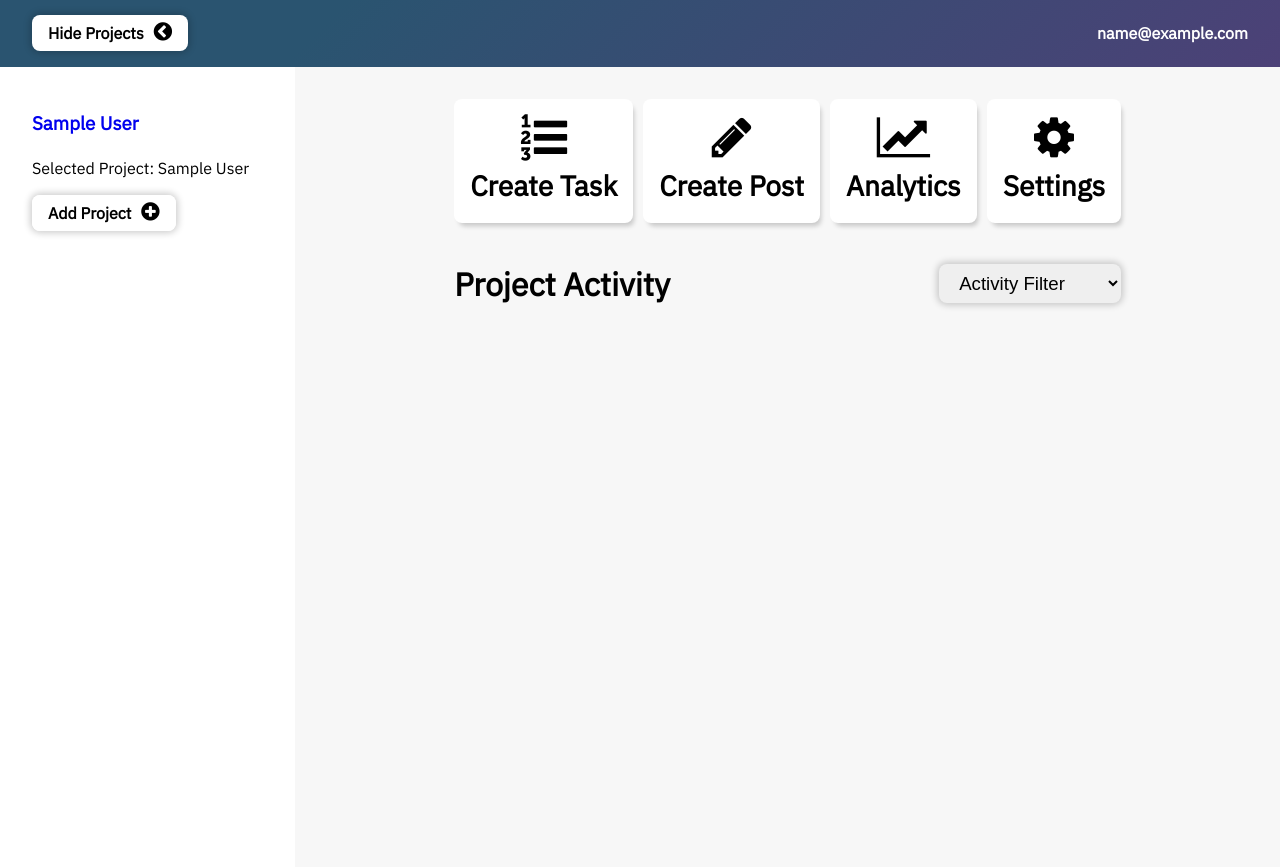
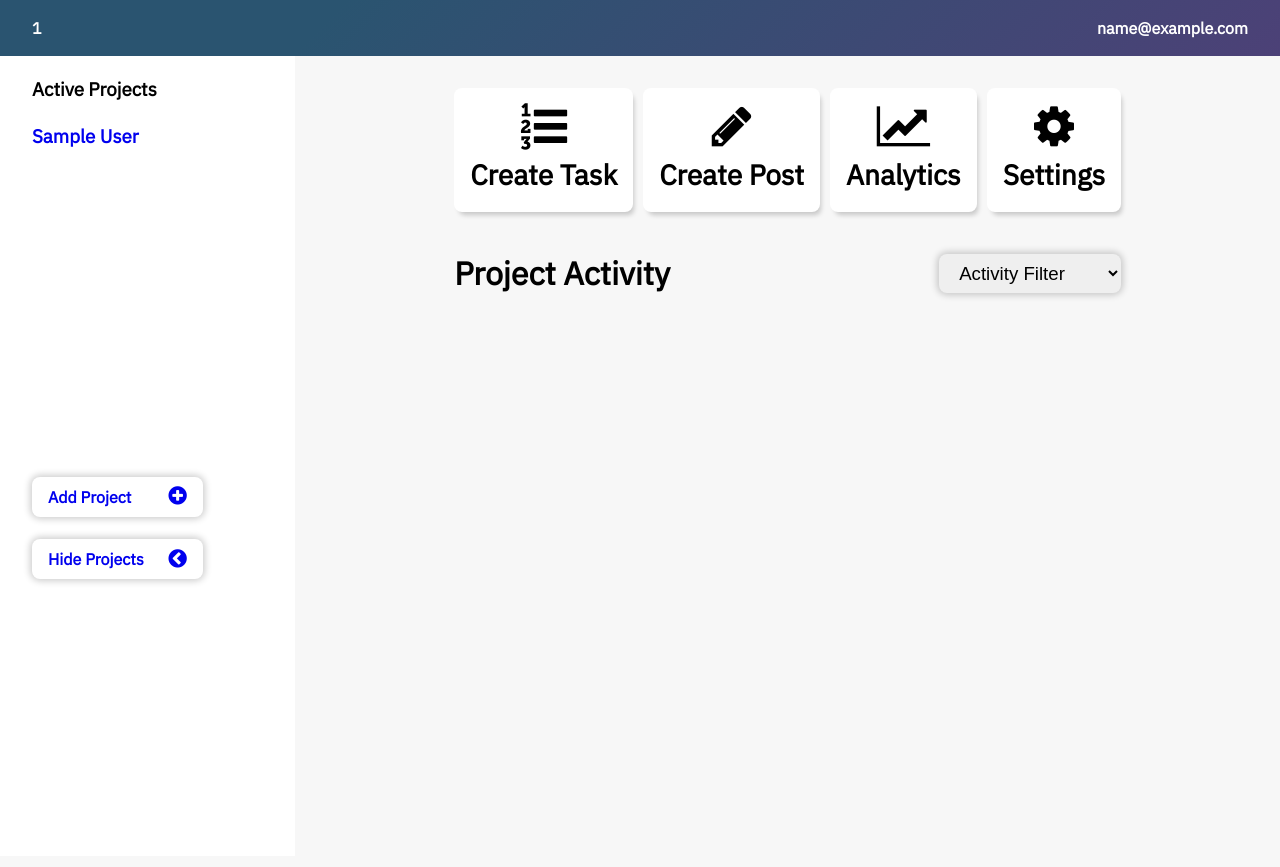
Before and after one commit to SatherWS/Micro-Cloud, a PHP site: page /views/dashboard.php in a window 1280 px wide. Shown: the part 55-922 px from the top of the page. After the commit the page ends 637 px from the top, so only its background shows below. Run offline with PHP 8.4, Linux system fonts and the light colour scheme; the visitor is signed in with stand-in values (Sample User, id 1); data that the repository does not hold is empty.

Commit message:
see change log

```diff
--- a/static/modal.js
+++ b/static/modal.js
@@ -16,13 +16,13 @@
  }
 
  // Close when the user clicks add attachment button
- end.onclick = function() {
+ span.onclick = function() {
    if (event.target == modal) {
      modal.style.display = "none";
    }
  }
 
- // close window on click outside of modal d/n work
+ // close window on click outside of modal
  window.onclick = function(event) {
   if (event.target == modal) {
     modal.style.display = "none";
--- a/static/style.css
+++ b/static/style.css
@@ -125,6 +125,10 @@ textarea {
   -moz-box-sizing:content-box;
   box-sizing:content-box;
   -webkit-box-sizing:content-box;
+}
+
+.spc-n:focus {
+  outline: none;
 }
 
 .todo-panel textarea {
@@ -306,6 +310,13 @@ textarea {
 .fixed-content {
   top: 0;
   position:sticky;
+  height: 100vh;
+}
+.fixed-content-items {
+  display: grid;
+  grid-template-rows: 1fr 1fr;
+  grid-template-columns: auto;
+  height: 100vh;
 }
 
 .welcome {
@@ -1074,12 +1085,24 @@ tr:hover {background-color:#f5f5f5;}
   }
 
   /* use in chat-details.php */
-  .add-btn a{
+  .add-btn a {
     color: #000;
     background: #fff;
     border-radius: 8px;
     padding: .5rem 1rem;
     box-shadow: 0px 0px 7px 2px rgba(0,0,0,.2);
+  }
+  .dash-btn {
+    color: #000;
+    background: #fff;
+    border-radius: 8px;
+    width: 60%;
+    padding: .5rem 1rem;
+    box-shadow: 0px 0px 7px 2px rgba(0,0,0,.2);
+  }
+  #myBtn {
+    display: flex;
+    justify-content: space-between;
   }
 
   button.add-btn {
--- /dev/null
+++ b/views/components/modal.php
@@ -0,0 +1,22 @@
+<form action="../controllers/add_entry.php" method="post">
+    <div id="myModal" class="modal">
+        <div class="modal-content">
+            <span class="close">&times;</span>
+            <h2>Project Selector</h2>
+            <p>Create a new project or search for an existing project to send an application.</p>
+            <input type="text" class="spc-n" name="teamname" placeholder="Enter the project's name" required>
+            <div class="todo-flex r-cols">
+                <label class="container">Create Project
+                    <input type="radio" checked="checked" name="radio" value="create">
+                    <span class="checkmark"></span>
+                </label>
+                <label class="container">Join Project
+                    <input type="radio" name="radio" value="join">
+                    <span class="checkmark"></span>
+                </label>
+            </div>
+            <br>
+            <input type="submit" name="send-project" value="Submit">
+        </div>
+    </div>
+</form>
--- a/views/create-journal.php
+++ b/views/create-journal.php
@@ -17,7 +17,7 @@
 <head>
     <meta charset="UTF-8">
     <meta name="viewport" content="width=device-width, initial-scale=1.0">
-    <title>Journal App</title>
+    <title>Swoop | Create Post</title>
     <link rel="stylesheet" href="../static/style.css">
     <link rel="stylesheet" href="../static/modal.css">
     <link rel="stylesheet" href="https://cdnjs.cloudflare.com/ajax/libs/font-awesome/4.7.0/css/font-awesome.min.css">
@@ -33,7 +33,7 @@
                 <h1>Create New Note</h1>
                 <div class="flex-subs">
                     <input type="text" name="jsubject" placeholder="Type Subject of Entry" id="form-control" class="spc-n j-title-field" required>
-                    <input type="text" name="category" placeholder="Enter Subject's Category" list="categoryList" class="spc-n cat-list">
+                    <input type="text" name="category" placeholder="Enter Subject's Category" list="categoryList" class="spc-n cat-list" required>
                     <datalist id="categoryList">
                     <?php
                         if (mysqli_num_rows($result) > 0) {
@@ -50,7 +50,7 @@
                 <label class="container">
                     <input type="checkbox" name="omit">
                     <span class="checkmark"></span>
-                    Allow others to edit
+                    Make Public
                 </label>
                 -->
                 <br><br>
--- a/views/create-task.php
+++ b/views/create-task.php
@@ -59,11 +59,6 @@
                     <label>Date Due</label><br>
                     <input type="date" name="end-date" class="todo-item spc-n" required>
                     <br><br>
-                    <!--
-                    <label>Time Due</label><br>
-                    <input type="time" name="time-due" class="todo-item spc-n" required>
-                    <br><br>
-                    -->
                     <label>Importance Rating</label><br>
                     <select name="importance" class="spc-n rep-item" required>
                         <option value="none" selected disabled hidden>
--- a/views/dashboard.php
+++ b/views/dashboard.php
@@ -14,10 +14,11 @@
     $stmnt2->bind_param("s", $_SESSION["unq_user"]);
     $stmnt2->execute();
     $results2 = $stmnt2 -> get_result();
-    $row = mysqli_fetch_assoc($results2);
     $project = "";
-    if (isset($row)) {
-        $_SESSION["team"] = $row["team_name"];
+    while ($row = mysqli_fetch_assoc($results2)) {
+        if (!isset($_SESSION["team"]))
+            $_SESSION["team"] = $row["team_name"];
+        $team = $row["team_name"];
         $project .= "<h3><a href='../controllers/change_team.php?switched=".$row["team_name"]."'>";
         $project .= $row["team_name"]."</a></h3>";
     }
@@ -140,39 +141,46 @@
     <meta charset="UTF-8">
     <meta name="viewport" content="width=device-width, initial-scale=1.0">
     <link rel="stylesheet" href="../static/style.css">
+    <link rel="stylesheet" href="../static/modal.css">
     <link rel="stylesheet" href="https://cdnjs.cloudflare.com/ajax/libs/font-awesome/4.7.0/css/font-awesome.min.css">
     <link href="https://fonts.googleapis.com/css2?family=PT+Sans&display=swap" rel="stylesheet">
     <link rel="shortcut icon" href="../favicon.png">
+    <script src="https://code.jquery.com/jquery-3.5.1.min.js" integrity="sha256-9/aliU8dGd2tb6OSsuzixeV4y/faTqgFtohetphbbj0=" crossorigin="anonymous"></script>
     <title>Swoop | Dashboard</title>
 </head>
 <body class="todo-bg-test">
     <?php include("./components/header.php");?>
+    <?php include("./components/modal.php");?>
 
     <div class="todo-bg-test">
     <div class="svg-bg">
         <div class="todo-flex">
-            <h4 class="ml2rem add-btn">
-                <a href="./create-journal.php">
-                    <span>Hide Projects</span><i class="fa fa-chevron-circle-left"></i>
-                </a>
-            </h4>
+            <p class="welcome"><?php echo $_SESSION["team"];?></p>
             <p class="welcome"><?php echo $_SESSION["unq_user"];?></p>
         </div>
     </div>
     <div class="dash-grid r-col">
         <section class="side-bar">
             <div class="fixed-content">
-                <br><?php
-                    echo $project;
-                    if (!isset($_SESSION["team"]))
-                        echo "<p>Selected Project: None</p>";
-                    else
-                        echo "<p>Selected Project: ".$_SESSION["team"]."</p>";
-                ?>
-                <div class="add-btn">
-                    <h4><a href="#">
-                        <span>Add Project</span><i class="fa fa-plus-circle"></i>
-                    </a></h4>
+                <div class="fixed-content-items">
+                    <div>
+                        <h3>Active Projects</h3>
+                        <?php
+                            echo $project;
+                            if (!isset($_SESSION["team"]))
+                                echo "<p>This user doesn't have any projects</p>";
+                        ?>
+                    </div>
+                    <div>
+                        <h4 class="dash-btn"><a href="#myModal" id="myBtn">
+                            <span>Add Project</span>
+                            <i class="fa fa-plus-circle"></i>
+                        </a></h4>
+                        <h4 class="dash-btn"><a href="./create-journal.php" class="todo-flex">
+                            <span>Hide Projects</span>
+                            <i class="fa fa-chevron-circle-left"></i>
+                        </a></h4>
+                    </div>
                 </div>
             </div>
         </section>
@@ -235,5 +243,6 @@
         }
     </script>
     <script src="../static/main.js"></script>
+    <script src="../static/modal.js"></script>
 </body>
 </html>
```
Also changed, not shown: config/ddl_config.sql (+10 -1 lines), controllers/add_entry.php (+36 -0 lines), views/logs.php (+5 -5 lines), README.md.
